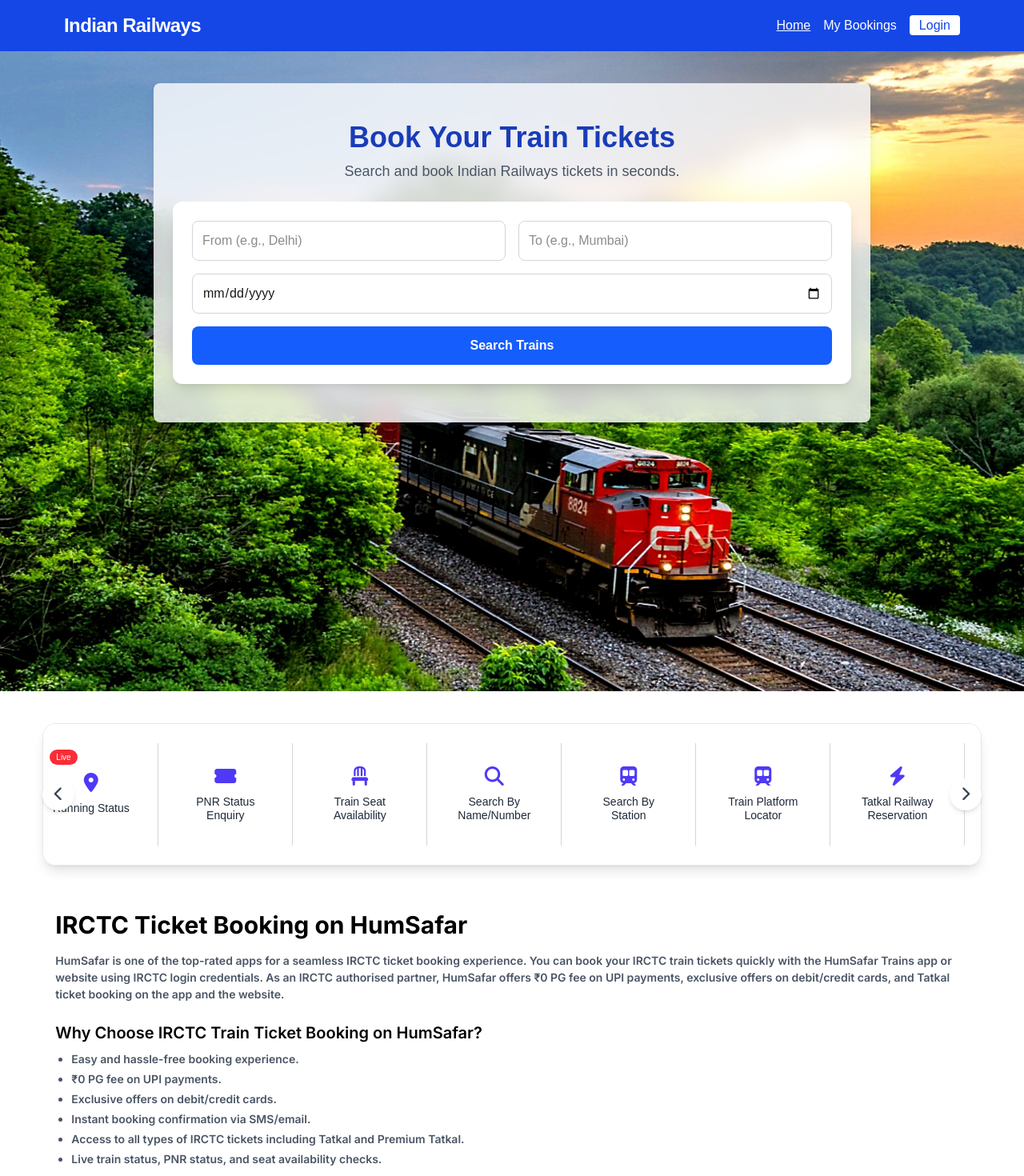
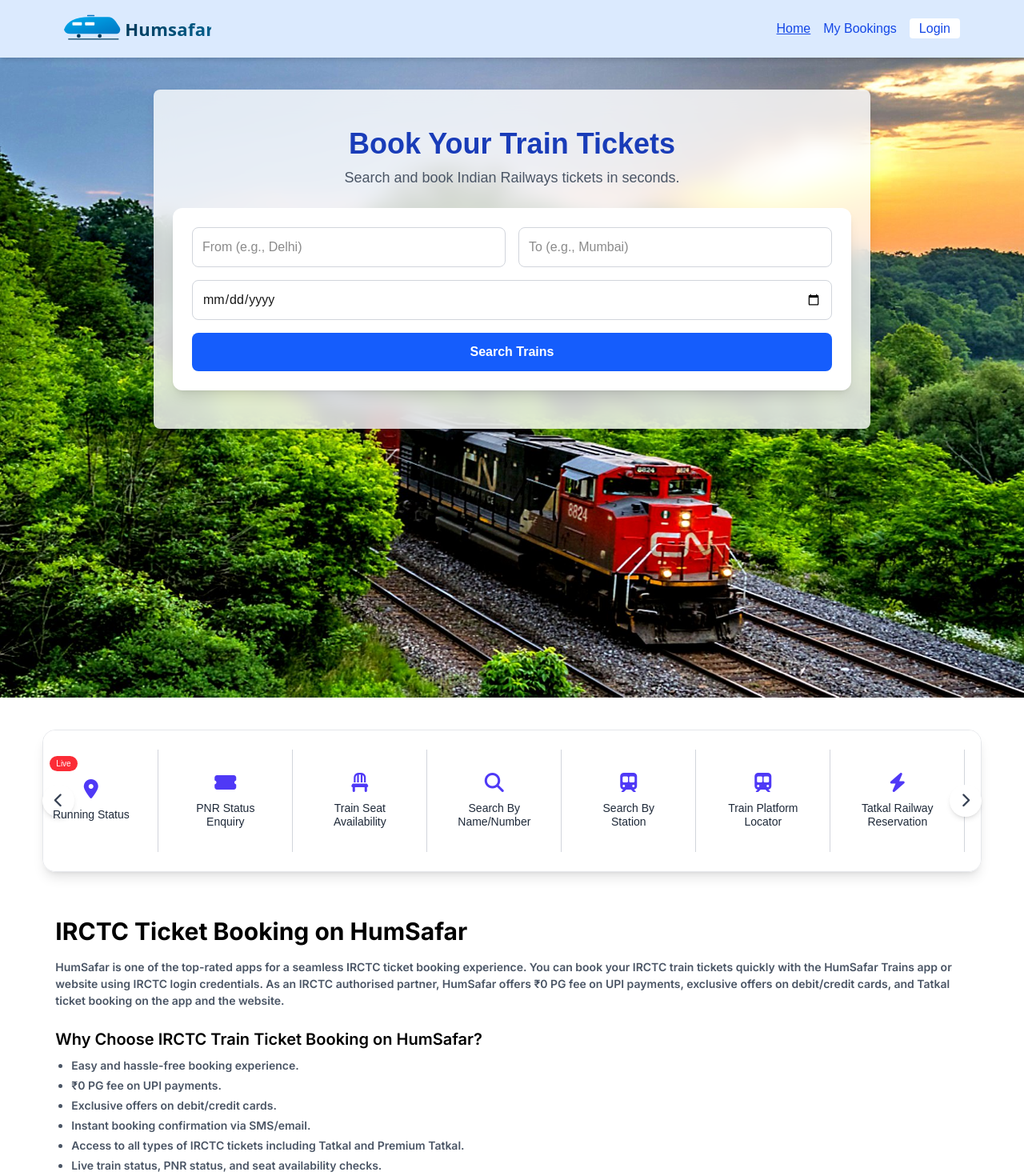
Before and after one commit to Ravi-Katiyar04/humsafar, a Next.js app: page / in a window 1280 px wide. Shown: the top 1470 px of the page at 80% size. Built offline with nearby package versions, Linux system fonts and the light colour scheme.

Commit message:
navbar updated

```diff
--- a/src/components/Navbar.jsx
+++ b/src/components/Navbar.jsx
@@ -7,10 +7,10 @@ export default function Navbar() {
   const pathname = usePathname();
 
   return (
-    <nav className="bg-blue-700 text-white py-4 shadow-md">
+    <nav className="bg-blue-100 sticky top-0 z-10 text-blue-700 py-4 shadow-md">
       <div className="max-w-6xl mx-auto px-4 flex justify-between items-center">
         <Link href="/" className="text-2xl font-bold tracking-tight">
-          Indian Railways
+          <img src="/assets/logo.svg" alt="logo" className="h-10" />
         </Link>
 
         <div className="space-x-4">
--- a/src/components/Services.jsx
+++ b/src/components/Services.jsx
@@ -32,7 +32,7 @@ export default function ServiceTiles() {
       {/* Left Arrow */}
       <button
         onClick={() => scroll('left')}
-        className="absolute left-0 top-1/2 -translate-y-1/2 z-10 hidden md:flex items-center justify-center w-10 h-10 bg-white shadow-md rounded-full hover:bg-gray-100 transition"
+        className="absolute left-0 top-1/2 -translate-y-1/2 z-0 hidden md:flex items-center justify-center w-10 h-10 bg-white shadow-md rounded-full hover:bg-gray-100 transition"
       >
         <i className="fas fa-chevron-left text-gray-700 text-lg" />
       </button>
@@ -73,7 +73,7 @@ export default function ServiceTiles() {
       {/* Right Arrow */}
       <button
         onClick={() => scroll('right')}
-        className="absolute right-0 top-1/2 -translate-y-1/2 z-10 hidden md:flex items-center justify-center w-10 h-10 bg-white shadow-md rounded-full hover:bg-gray-100 transition"
+        className="absolute right-0 top-1/2 -translate-y-1/2 z-0 hidden md:flex items-center justify-center w-10 h-10 bg-white shadow-md rounded-full hover:bg-gray-100 transition"
       >
         <i className="fas fa-chevron-right text-gray-700 text-lg" />
       </button>
```
